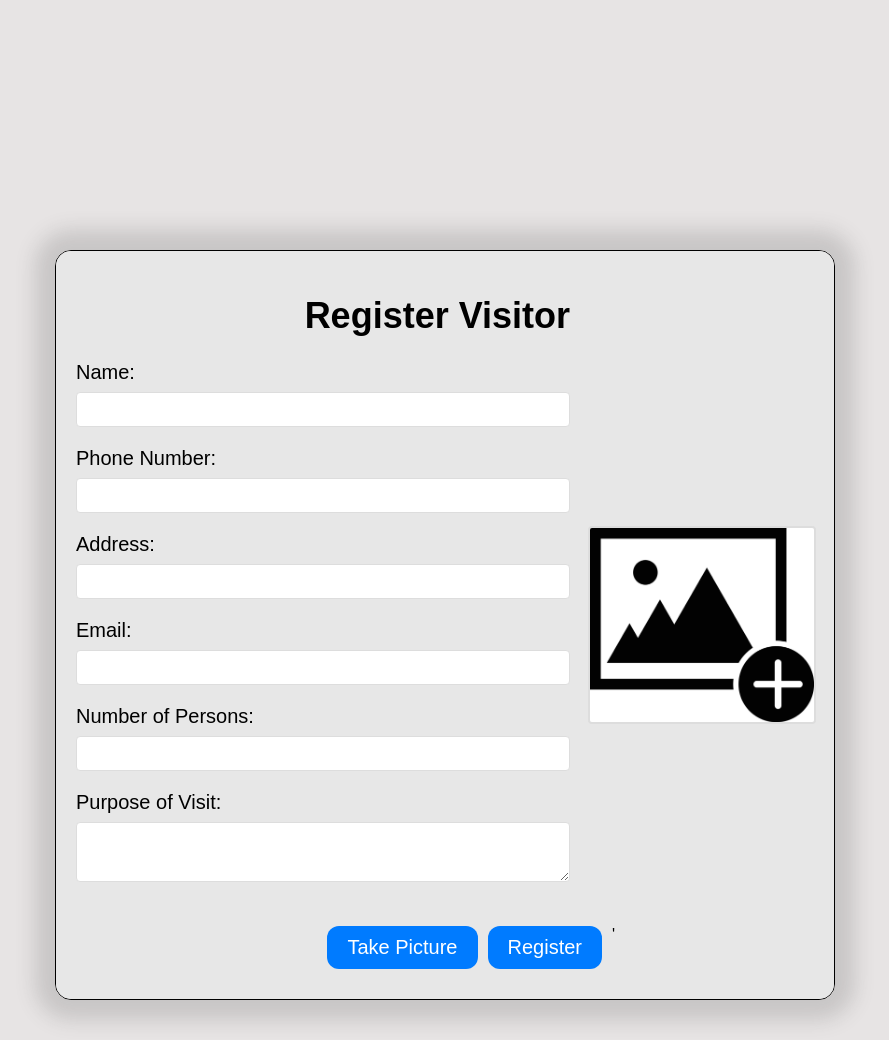
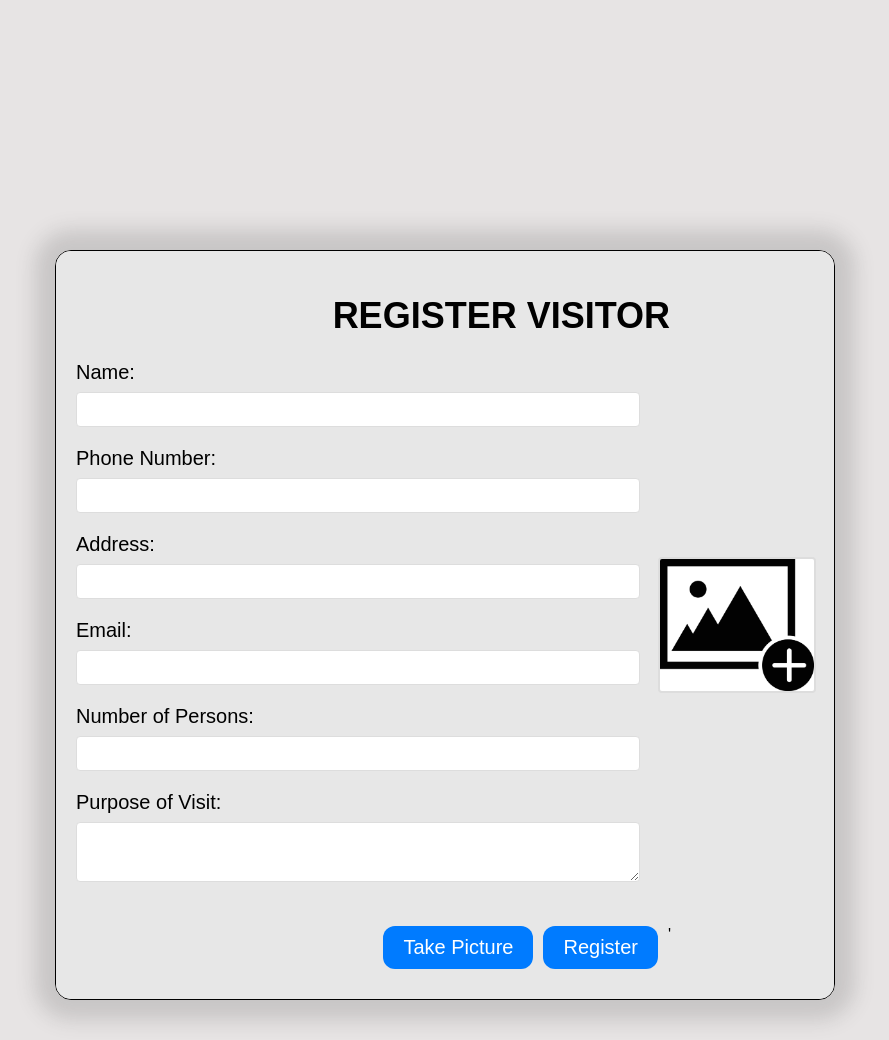
Before and after one commit to Yukesh570/visitor_data, a Django app: page /index in a window 1280 px wide. Shown: the top 1040 px of the page, without its empty margins (195-1084 px from the left). Run offline with Django 5.2, Linux system fonts and the light colour scheme.

Commit message:
minor chnages

```diff
--- a/visitor/static/css/styles.css
+++ b/visitor/static/css/styles.css
@@ -194,5 +194,9 @@
 h1 {
     font-size: 36px; /* Increase font size */
     font-weight: bold; /* Make the text bold */
+    color: #000000; /* Add a color for better contrast */
+    margin-left: 30px; /* Adjust this value to move it to the right */
+    text-transform: uppercase; /* Make the text uppercase */
+
 
 }
```
